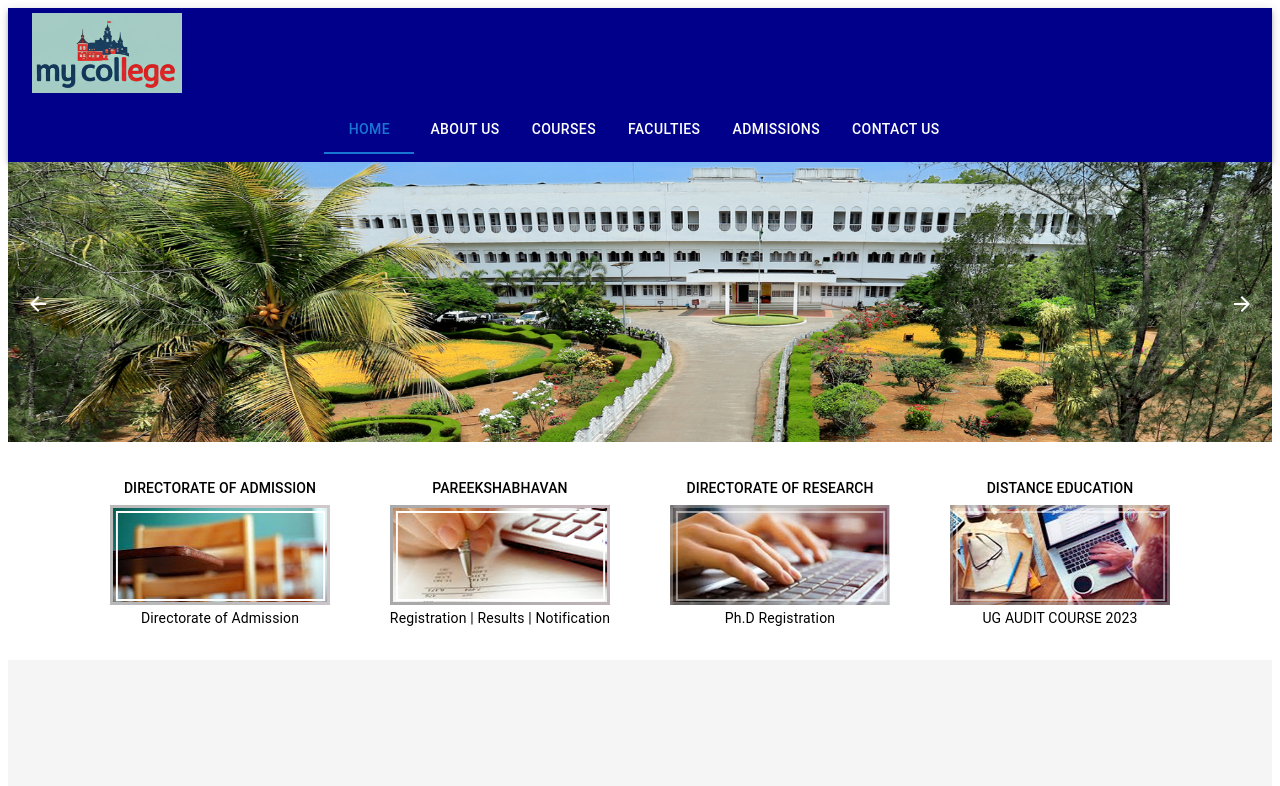
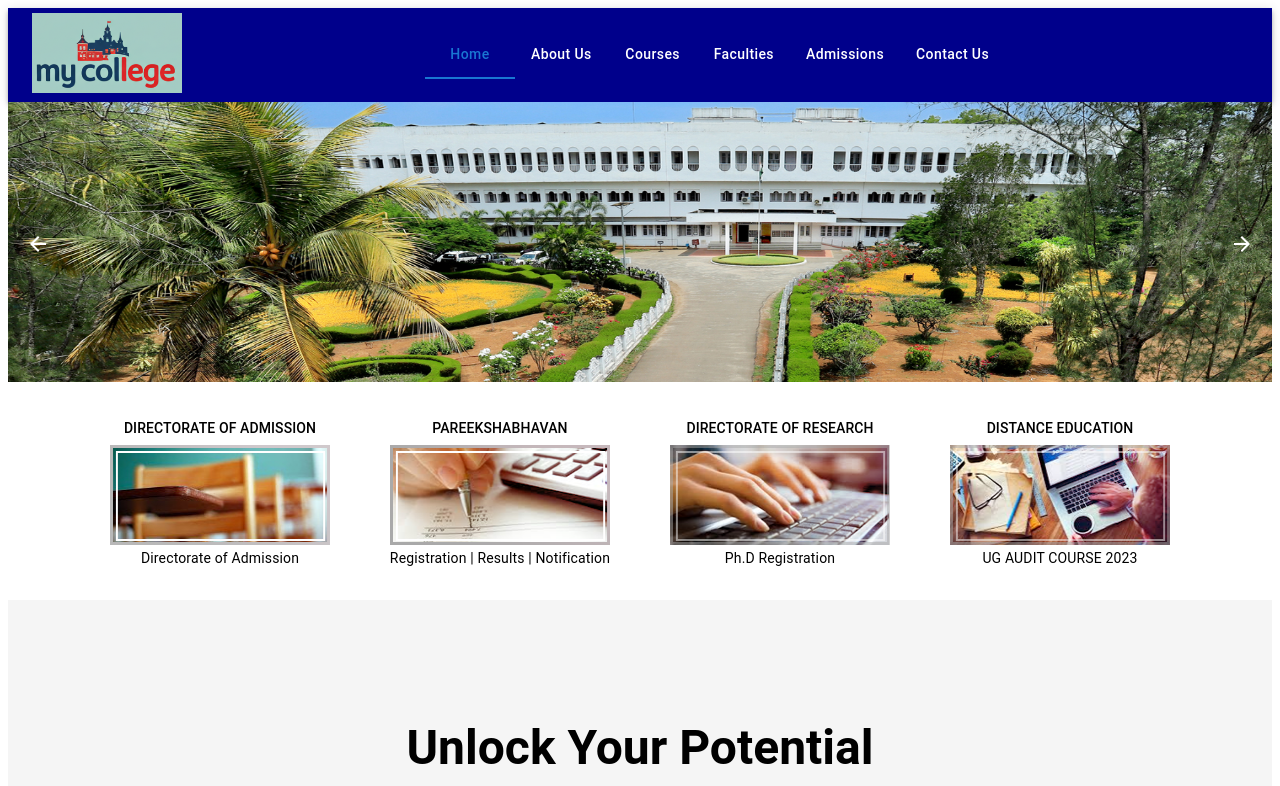
Before and after one commit to Manzoor-Khiliriya/my-college-app, a Next.js app: page / in a window 1280 px wide. Shown: the top 786 px of the page. Built offline with nearby package versions, Linux system fonts and the light colour scheme.

Commit message:
updated app

```diff
--- a/src/app/layout.tsx
+++ b/src/app/layout.tsx
@@ -1,6 +1,6 @@
 import type { Metadata } from "next";
 import localFont from "next/font/local";
-import Navbar from "../components/Navbar";
+import Navbar from "../components/Header";
 import Footer from "../components/Footer";
 import "./globals.css";
 
--- /dev/null
+++ b/src/components/Header.jsx
@@ -0,0 +1,106 @@
+'use client';
+import { useState, useEffect } from "react";
+import { useRouter } from "next/router";
+import AppBar from "@mui/material/AppBar";
+import Toolbar from "@mui/material/Toolbar";
+import Box from "@mui/material/Box";
+import MenuItem from "@mui/material/MenuItem";
+import { IconButton, Tab, Tabs, Collapse } from "@mui/material";
+import Image from "next/image";
+import MenuIcon from "@mui/icons-material/Menu";
+
+export default function Header() {
+  const [isMobileMenuOpen, setIsMobileMenuOpen] = useState(false);
+  const [activeTab, setActiveTab] = useState(0);
+  const router = useRouter();
+
+  const menuItems = [
+    { label: "Home", href: "/" },
+    { label: "About Us", href: "/about" },
+    { label: "Courses", href: "/courses" },
+    { label: "Faculties", href: "/faculties" },
+    { label: "Admissions", href: "/admissions" },
+    { label: "Contact Us", href: "/contact" },
+  ];
+
+  useEffect(() => {
+    const currentTab = menuItems.findIndex((item) => item.href === router.pathname);
+    setActiveTab(currentTab !== -1 ? currentTab : 0);
+  }, [router.pathname]);
+
+  const handleToggle = () => {
+    setIsMobileMenuOpen((prev) => !prev);
+  };
+
+  const handleNavigation = (href) => {
+    router.push(href);
+    setIsMobileMenuOpen(false);
+  };
+
+  return (
+    <AppBar position="static" elevation={4} sx={{ backgroundColor: "darkblue" }}>
+      <Toolbar>
+        {/* Logo */}
+        <Box component="a" href="/" sx={{ flexGrow: { xs: 1, md: 0 } }}>
+          <Image
+            src="/images/my-logo.png"
+            width={150}
+            height={80}
+            alt="Logo"
+            style={{ marginBlock: "5px", cursor: "pointer" }}
+          />
+        </Box>
+
+        {/* Desktop Navigation */}
+        <Tabs
+          value={activeTab}
+          aria-label="desktop navigation"
+          sx={{ display: { xs: "none", md: "flex" }, marginInline: "auto" }}
+        >
+          {menuItems.map((item, index) => (
+            <Tab
+              key={index}
+              label={item.label}
+              onClick={() => handleNavigation(item.href)}
+              sx={{
+                color: "white",
+                textTransform: "none",
+              }}
+            />
+          ))}
+        </Tabs>
+
+        {/* Mobile Menu Icon */}
+        <Box sx={{ display: { xs: "flex", md: "none" }, marginInlineStart: "auto" }}>
+          <IconButton
+            color="inherit"
+            aria-label="open menu"
+            onClick={handleToggle}
+          >
+            <MenuIcon />
+          </IconButton>
+        </Box>
+      </Toolbar>
+
+      {/* Mobile Navigation Dropdown */}
+      <Collapse in={isMobileMenuOpen} timeout="auto" unmountOnExit>
+        <Box sx={{ backgroundColor: "darkblue", display: "flex", flexDirection: "column", padding: 2 }}>
+          {menuItems.map((item, index) => (
+            <MenuItem
+              key={index}
+              onClick={() => handleNavigation(item.href)}
+              sx={{
+                color: "white",
+                textAlign: "center",
+                textTransform: "none",
+                padding: 1,
+              }}
+            >
+              {item.label}
+            </MenuItem>
+          ))}
+        </Box>
+      </Collapse>
+    </AppBar>
+  );
+}
--- a/src/components/Navbar.jsx
+++ /dev/null
@@ -1,129 +0,0 @@
-'use client'
-import { useState, useEffect } from "react";
-import { useRouter } from "next/router";
-import AppBar from "@mui/material/AppBar";
-import Toolbar from "@mui/material/Toolbar";
-import Box from "@mui/material/Box";
-import Menu from "@mui/material/Menu";
-import MenuItem from "@mui/material/MenuItem";
-import {  IconButton, Tab, Tabs } from "@mui/material";
-import Image from "next/image";
-import MenuIcon from "@mui/icons-material/Menu";
-
-export default function Navbar() {
-  const [anchorEl, setAnchorEl] = useState(null);
-  const [activeTab, setActiveTab] = useState(0);
-  const open = Boolean(anchorEl);
-  const router = useRouter();
-
-  const handleMenuOpen = (event) => {
-    setAnchorEl(event.currentTarget);
-  };
-
-  const handleMenuClose = () => {
-    setAnchorEl(null);
-  };
-
-  const menuItems = [
-    { label: "Home", href: "/" },
-    { label: "About Us", href: "/about" },
-    { label: "Courses", href: "/courses" },
-    { label: "Faculties", href: "/faculties" },
-    { label: "Admissions", href: "/admissions" },
-    { label: "Contact Us", href: "/contact" },
-  ];
-
-  useEffect(() => {
-    const currentTab = menuItems.findIndex(
-      (item) => item.href === router.pathname
-    );
-    setActiveTab(currentTab);
-  }, [router.pathname]);
-
-  return (
-    <AppBar
-      position="static"
-      elevation={4}
-      sx={{ backgroundColor: "darkblue" }}
-    >
-      <Toolbar>
-        <Box component="a" href="/">
-          <Image
-            src="/images/my-logo.png"
-            style={{ display: "flex", marginBlock: "5px" }}
-            width={150}
-            height={80}
-            alt="logo"
-          />
-        </Box>
-      </Toolbar>
-
-      {/* Desktop Menu */}
-      <Toolbar>
-        <Tabs
-          value={activeTab}
-          aria-label="navigation tabs"
-          sx={{
-            display: { xs: "none", md: "flex" },
-            marginInline: "auto",
-          }}
-        >
-          {menuItems.map((item) => (
-            <Tab
-              key={item.label}
-              label={item.label}
-              onClick={() => router.push(item.href)}
-              sx={{
-                color: "white",
-              }}
-            />
-          ))}
-        </Tabs>
-
-        {/* Mobile Menu */}
-        <Box sx={{ display: { xs: "flex", md: "none" }, marginInlineStart: "auto" }}>
-        <IconButton
-            color="inherit"
-            aria-label="open menu"
-            onClick={handleMenuOpen}
-            sx={{
-              display: { xs: "flex", md: "none" },
-            }}
-          >
-            <MenuIcon />
-          </IconButton>
-
-          <Menu
-            anchorEl={anchorEl}
-            open={open}
-            onClose={handleMenuClose}
-            PaperProps={{
-              sx: {
-                width: "100%",
-                backgroundColor: "darkblue",
-                display: 'flex',
-                flexDirection: 'column'
-              },
-            }}
-          >
-            {menuItems.map((item) => (
-              <MenuItem
-                key={item.label}
-                onClick={() => {
-                  handleMenuClose();
-                  router.push(item.href);
-                }}
-                sx={{
-                  color: "white",
-                  marginInlineStart: "0"
-                }}
-              >
-                {item.label}
-              </MenuItem>
-            ))}
-          </Menu>
-        </Box>
-      </Toolbar>
-    </AppBar>
-  );
-}
--- a/src/pages/_app.jsx
+++ b/src/pages/_app.jsx
@@ -1,4 +1,4 @@
-import Navbar from "../components/Navbar";
+import Header from "../components/Header";
 import Footer from "../components/Footer";
 import Head from "next/head";
 
@@ -9,7 +9,7 @@ function MyApp({ Component, pageProps }) {
         <title>My College App</title>
         <meta name="description" content="Welcome to the college app!" />
       </Head>
-      <Navbar />
+      <Header />
       <Component {...pageProps} />
       <Footer />
     </>
```
